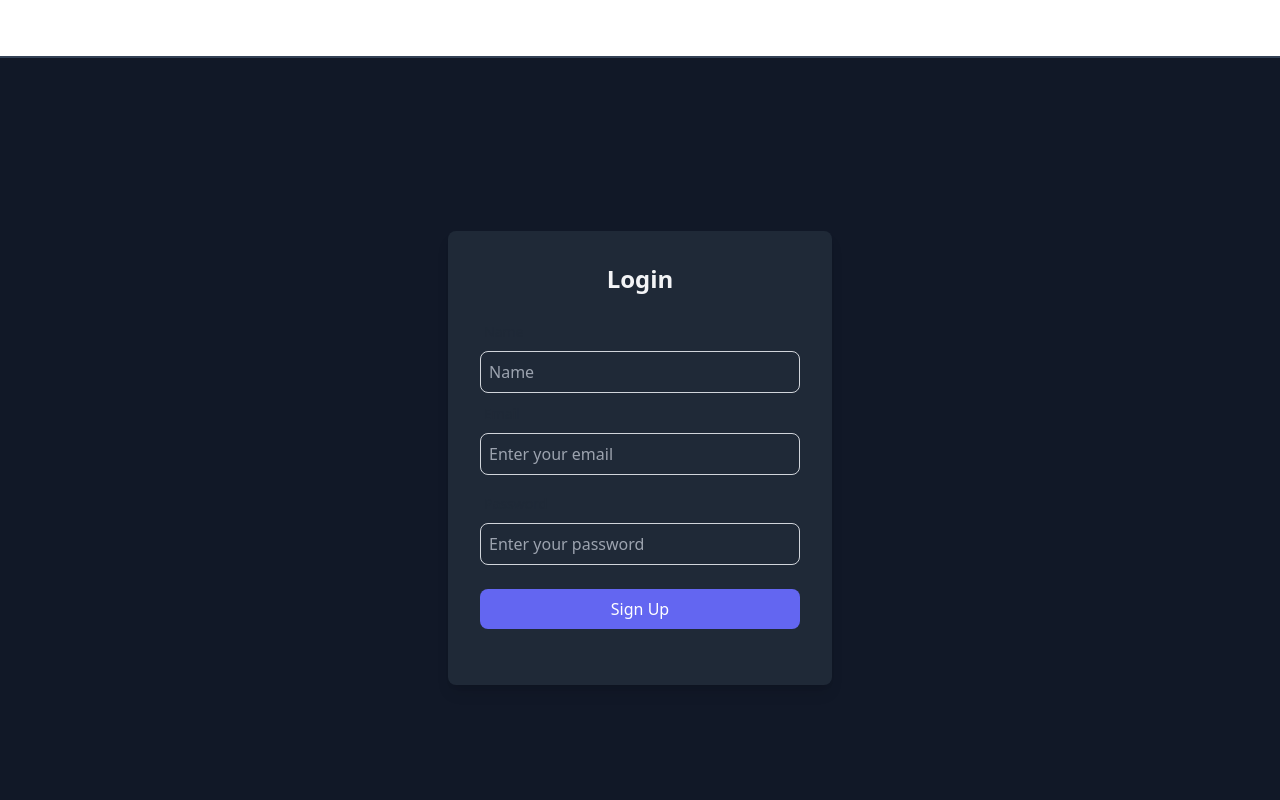
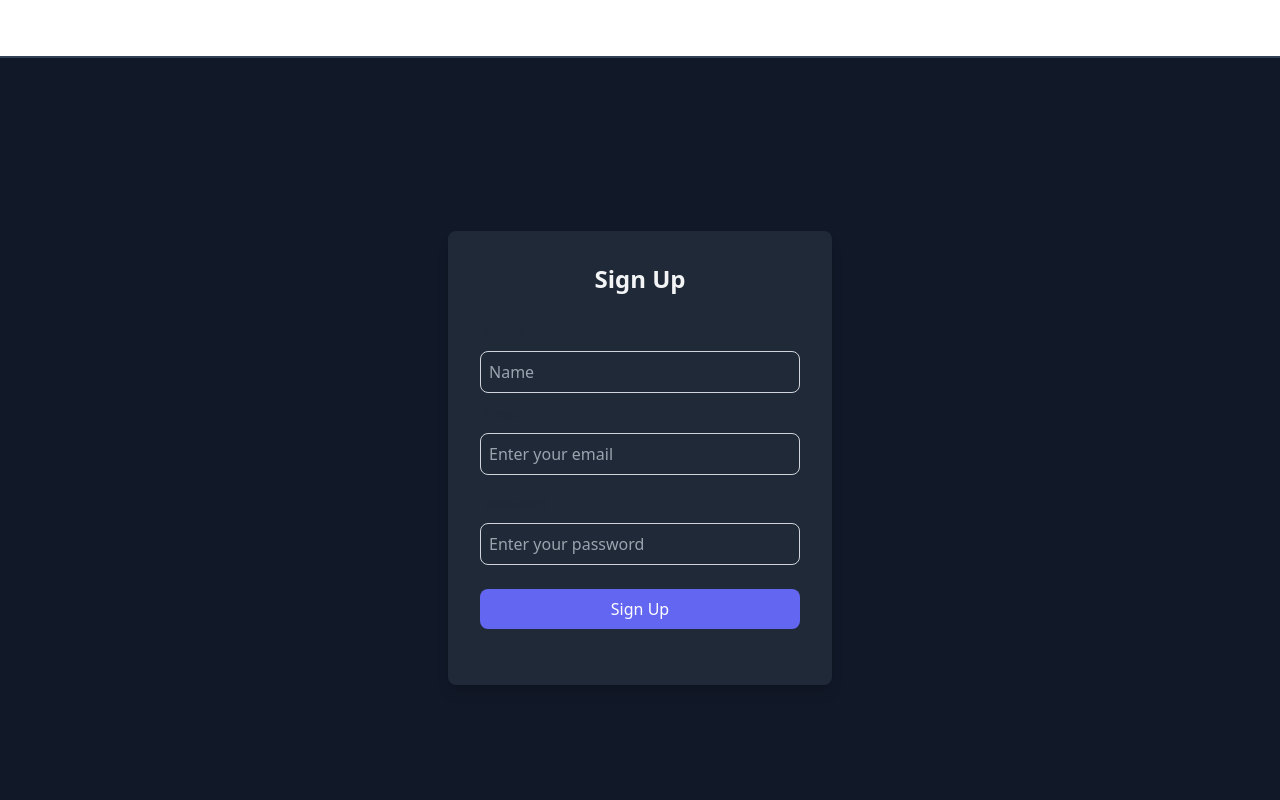
Before and after one commit to anant223/blog-system, a React (Vite) app: page /signup in a window 1280 px wide. Shown: the top 800 px of the page. Built offline with nearby package versions, Linux system fonts and the light colour scheme; no server answers.

Commit message:
improve style

```diff
--- a/src/components/Register.jsx
+++ b/src/components/Register.jsx
@@ -29,55 +29,10 @@
     }
   }
   return (
-    // <div className="hero bg-base-200 min-h-screen">
-    //   <div className="hero-content flex-col lg:flex-row-reverse">
-    //     <div className="card bg-base-100 w-full max-w-sm shrink-0 shadow-2xl">
-    //       <form className="card-body" onSubmit={handleSubmit(registerAccount)}>
-    //         <div className="form-control">
-    //           <Input
-    //             label="Name"
-    //             type="text"
-    //             placeholder="Name"
-    //             {...register("name", { required: true })}
-    //           />
-    //         </div>
-    //         <div className="form-control">
-    //           <Input
-    //             label="Email"
-    //             type="email"
-    //             placeholder="email"
-    //             {...register("email", {
-    //               required: true,
-    //               validate: {
-    //                 matchPattern: (value) =>
-    //                   /^\w+([.-]?\w+)*@\w+([.-]?\w+)*(\.\w{2,3})+$/.test(
-    //                     value
-    //                   ) || "Email Address must be valid",
-    //               },
-    //             })}
-    //           />
-    //         </div>
-    //         <div className="form-control">
-    //           <Input
-    //             label="Password"
-    //             type="password"
-    //             placeholder="Password"
-    //             {...register("password", { required: true })}
-    //           />
-    //         </div>
-    //         <div className="form-control mt-6">
-    //           <Btn name="Sign Up" />
-    //         </div>
-    //         <div className="form-control mt-6">
-    //           <span>{error}</span>
-    //         </div>
-    //       </form>
-    //     </div>
-    //   </div>
-    // </div>
+
     <div className="min-h-screen flex items-center justify-center bg-gray-900">
       <div className="bg-gray-800 p-8 rounded-lg shadow-lg w-full max-w-sm">
-        <h2 className="text-2xl font-bold text-center text-gray-100">Login</h2>
+        <h2 className="text-2xl font-bold text-center text-gray-100">Sign Up</h2>
         <form className="mt-6" onSubmit={handleSubmit(registerAccount)}>
           <div>
             <Input
```
